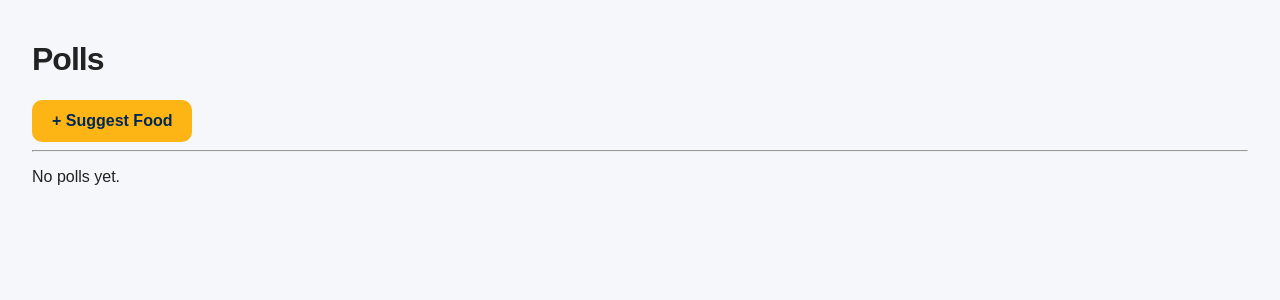
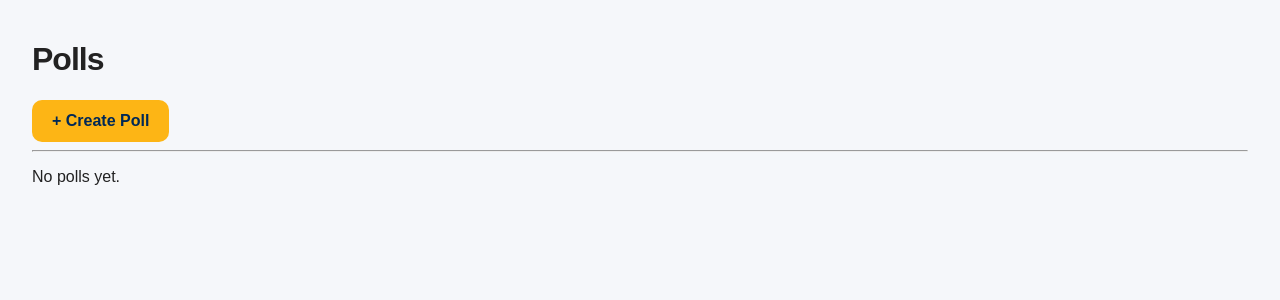
Before and after one commit to aelsaddiq/PavEats, a Flask app: page /polls in a window 1280 px wide. Shown: the part 50-350 px from the top of the page. Run offline with Flask 3, Linux system fonts and the light colour scheme; the visitor is signed in with stand-in values (Sample User, id 1); data that the repository does not hold is empty; some web fonts are replaced.

Commit message:
Final presentation updates and Cloudinary fixes

```diff
--- a/templates/feed.html
+++ b/templates/feed.html
@@ -32,7 +32,7 @@
             <p>
                 {{ post.meal_period.title() }}
                 •
-                {{ post.created_at.strftime('%b %d, %Y') }}
+                {{ post.created_at.strftime('%b %Y') }}
             </p>
         </div>
 
--- a/templates/polls.html
+++ b/templates/polls.html
@@ -4,7 +4,7 @@
 <h1>{{ page_title if page_title else "Polls" }}</h1>
 
 <a class="btn" href="{{ url_for('create_poll') }}">
-    + Suggest Food
+    + Create Poll
 </a>
 
 <hr>
```
